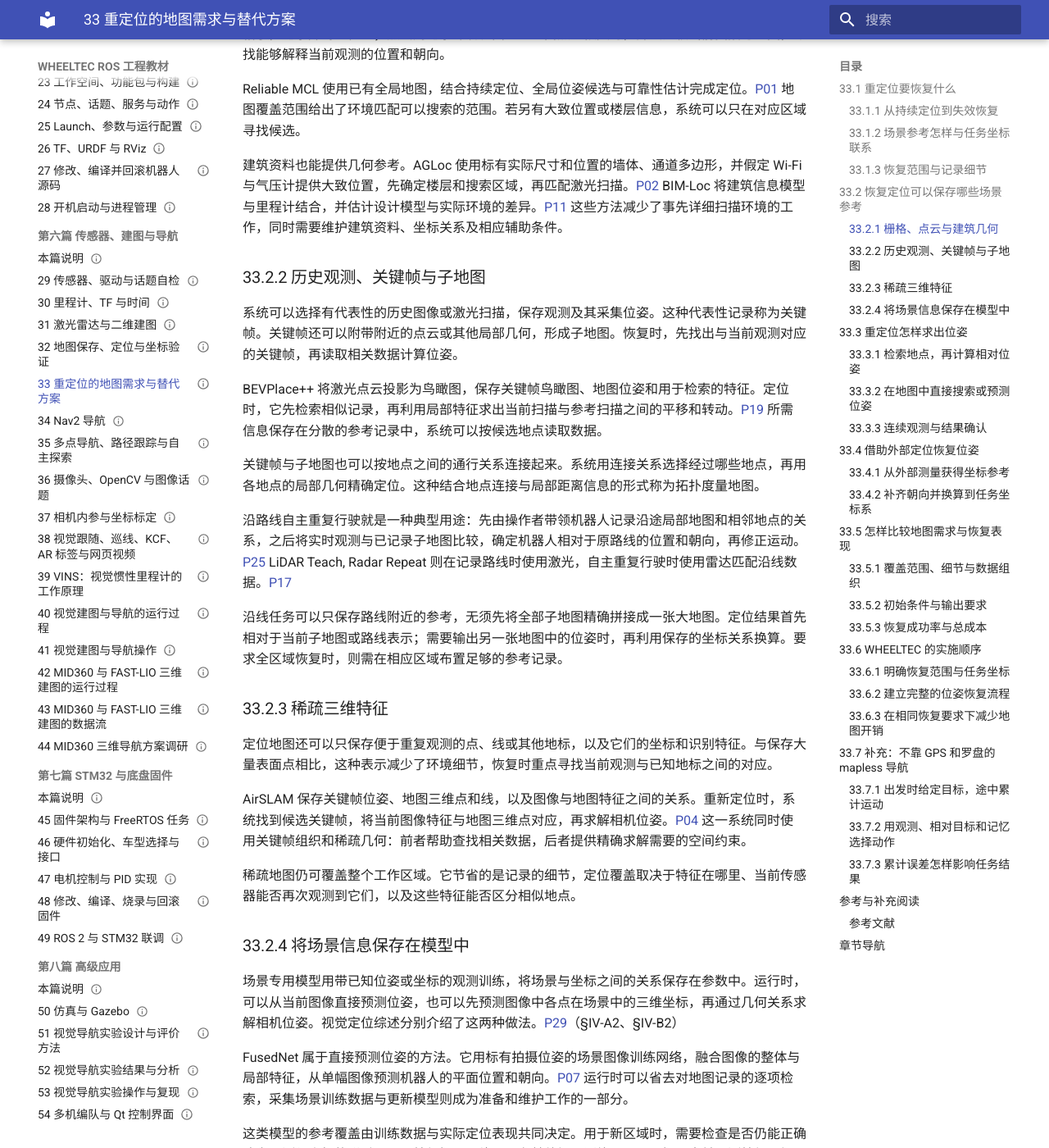
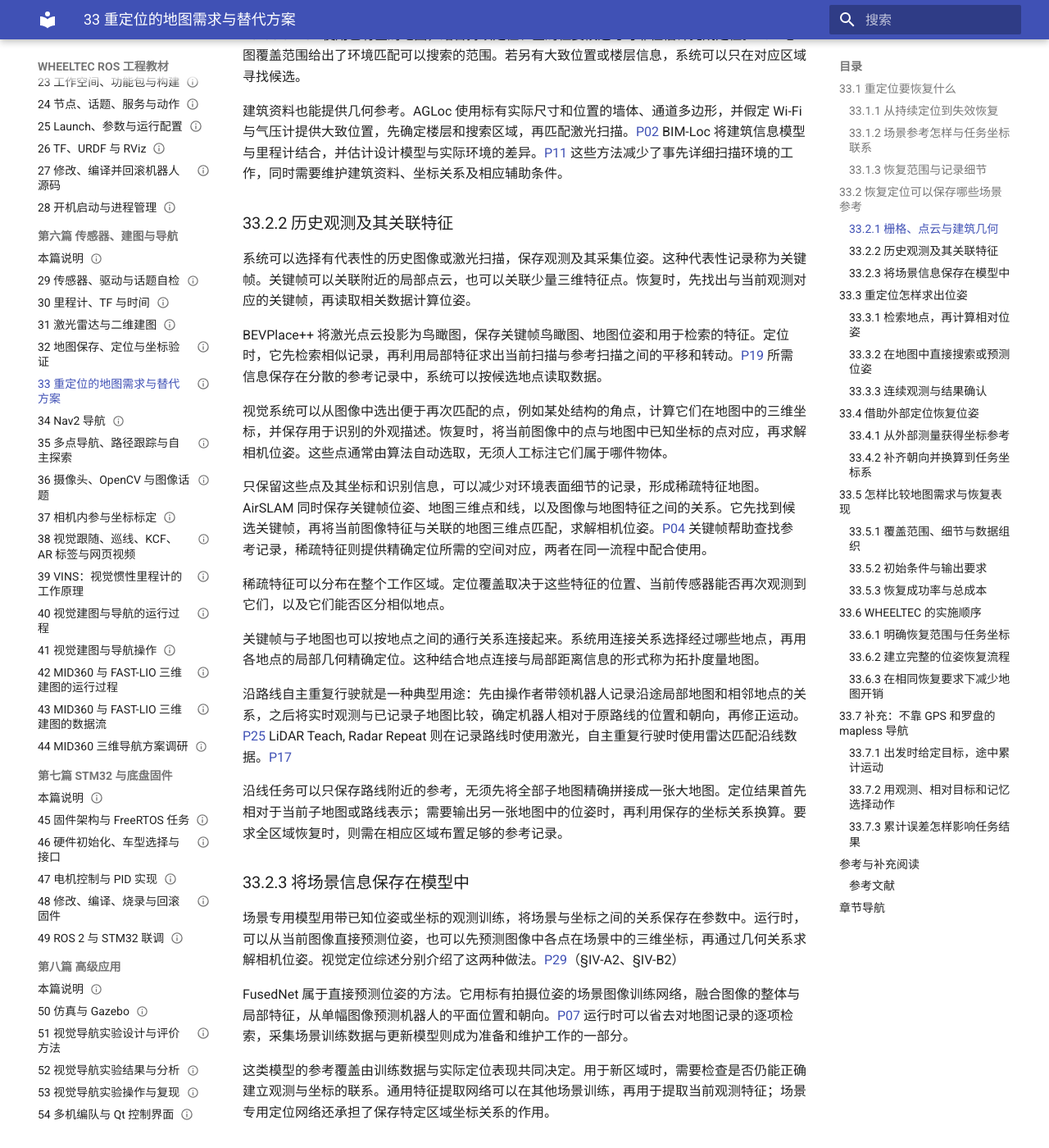
Before and after one commit to EnosElinsa/wheeltec-ros-textbook, an MkDocs documentation site: the page built from docs/06-sensors-navigation/33-relocalization-map-dependence.md, in a window 1280 px wide and 1400 px high, scrolled down 2887 px. Shown: the whole window at 82% size. Built offline with MkDocs 1.6.1 and Material for MkDocs 9.7.7, drawn with Linux system fonts in a browser that asks for light colours; some of the changed text lies outside the part shown.

Commit message:
docs: explain keyframes and sparse features as a combined workflow

```diff
--- a/docs/06-sensors-navigation/33-relocalization-map-dependence.md
+++ b/docs/06-sensors-navigation/33-relocalization-map-dependence.md
@@ -6,13 +6,12 @@ status: complete
 
 机器人行驶时需要持续估计自己的位置和朝向，两者合称位姿。遮挡、观测不足或机器人被搬动，都可能使原有定位失效。重定位利用当前观测或新的测量，重新确定机器人在任务坐标系中的位姿，使系统能够继续使用原来的目标和路线。
 
-本章讨论的问题是：重定位是否需要全局地图？重定位可以不使用一张完整、稠密且统一拼接的全局几何地图。恢复位姿所需的参考，可以是整张几何地图，也可以是历史图像或激光扫描、稀疏特征、经过训练的场景模型，或外部定位提供的测量。下面列出这些做法保存什么信息，以及怎样恢复定位。
+本章讨论的问题是：重定位是否需要全局地图？重定位可以不使用一张完整、稠密且统一拼接的全局几何地图。恢复位姿所需的参考，可以是整张几何地图，也可以是历史图像或激光扫描及其关联特征、经过训练的场景模型，或外部定位提供的测量。下面列出这些做法保存什么信息，以及怎样恢复定位。
 
 | 恢复定位所用的参考 | 保存或提供什么 | 怎样恢复定位 | 代表工作 |
 |---|---|---|---|
 | 整张几何地图 | 栅格、点云等环境几何及其坐标 | 将当前观测与地图匹配，搜索位置和朝向 | Reliable MCL [P01] |
-| 关键帧与局部地图 | 有代表性的历史观测、采集位姿及局部几何 | 找到对应地点，再计算与参考观测之间的位姿关系 | BEVPlace++ [P19] |
-| 稀疏特征 | 少量三维点、线或其他地标及其坐标 | 将当前特征与地图特征对应，再求解位姿 | AirSLAM [P04] |
+| 历史观测及其特征 | 关键帧、采集位姿，以及关联的局部地图或三维特征 | 检索对应记录，再匹配观测或特征，计算当前位姿 | BEVPlace++ [P19]、AirSLAM [P04] |
 | 场景专用模型 | 从该区域的观测与坐标中学到的关系 | 预测当前位姿，或预测用于求解位姿的场景坐标 | FusedNet [P07] |
 | 外部定位 | 卫星、基站或已知地标提供的测量 | 估计所需的位置和朝向，再换算到任务坐标系 | UWB 融合定位见 DURAL [P12] |
 
@@ -57,7 +56,7 @@ flowchart TD
 
 ## 33.2 恢复定位可以保存哪些场景参考
 
-激光定位综述介绍了关键帧子地图、全局特征地图和全局度量地图三种常用组织形式。[P28]（§2）下面从常见的几何地图讲起，再说明历史观测、稀疏特征和学习模型怎样提供参考。地图中的数据可以按需要组合使用，例如关键帧既可附带局部点云，也可附带稀疏特征。
+激光定位综述介绍了关键帧子地图、全局特征地图和全局度量地图三种常用组织形式。[P28]（§2）下面先介绍整张几何地图，再说明历史观测怎样关联局部地图或三维特征，最后介绍将场景信息保存在模型中的方法。
 
 ### 33.2.1 栅格、点云与建筑几何
 
@@ -67,11 +66,17 @@ Reliable MCL 使用已有全局地图，结合持续定位、全局位姿候选
 
 建筑资料也能提供几何参考。AGLoc 使用标有实际尺寸和位置的墙体、通道多边形，并假定 Wi-Fi 与气压计提供大致位置，先确定楼层和搜索区域，再匹配激光扫描。[P02] BIM-Loc 将建筑信息模型与里程计结合，并估计设计模型与实际环境的差异。[P11] 这些方法减少了事先详细扫描环境的工作，同时需要维护建筑资料、坐标关系及相应辅助条件。
 
-### 33.2.2 历史观测、关键帧与子地图
+### 33.2.2 历史观测及其关联特征
 
-系统可以选择有代表性的历史图像或激光扫描，保存观测及其采集位姿。这种代表性记录称为关键帧。关键帧还可以附带附近的点云或其他局部几何，形成子地图。恢复时，先找出与当前观测对应的关键帧，再读取相关数据计算位姿。
+系统可以选择有代表性的历史图像或激光扫描，保存观测及其采集位姿。这种代表性记录称为关键帧。关键帧可以关联附近的局部点云，也可以关联少量三维特征点。恢复时，先找出与当前观测对应的关键帧，再读取相关数据计算位姿。
 
 BEVPlace++ 将激光点云投影为鸟瞰图，保存关键帧鸟瞰图、地图位姿和用于检索的特征。定位时，它先检索相似记录，再利用局部特征求出当前扫描与参考扫描之间的平移和转动。[P19] 所需信息保存在分散的参考记录中，系统可以按候选地点读取数据。
+
+视觉系统可以从图像中选出便于再次匹配的点，例如某处结构的角点，计算它们在地图中的三维坐标，并保存用于识别的外观描述。恢复时，将当前图像中的点与地图中已知坐标的点对应，再求解相机位姿。这些点通常由算法自动选取，无须人工标注它们属于哪件物体。
+
+只保留这些点及其坐标和识别信息，可以减少对环境表面细节的记录，形成稀疏特征地图。AirSLAM 同时保存关键帧位姿、地图三维点和线，以及图像与地图特征之间的关系。它先找到候选关键帧，再将当前图像特征与关联的地图三维点匹配，求解相机位姿。[P04] 关键帧帮助查找参考记录，稀疏特征则提供精确定位所需的空间对应，两者在同一流程中配合使用。
+
+稀疏特征可以分布在整个工作区域。定位覆盖取决于这些特征的位置、当前传感器能否再次观测到它们，以及它们能否区分相似地点。
 
 关键帧与子地图也可以按地点之间的通行关系连接起来。系统用连接关系选择经过哪些地点，再用各地点的局部几何精确定位。这种结合地点连接与局部距离信息的形式称为拓扑度量地图。
 
@@ -79,15 +84,7 @@ BEVPlace++ 将激光点云投影为鸟瞰图，保存关键帧鸟瞰图、地图
 
 沿线任务可以只保存路线附近的参考，无须先将全部子地图精确拼接成一张大地图。定位结果首先相对于当前子地图或路线表示；需要输出另一张地图中的位姿时，再利用保存的坐标关系换算。要求全区域恢复时，则需在相应区域布置足够的参考记录。
 
-### 33.2.3 稀疏三维特征
-
-定位地图还可以只保存便于重复观测的点、线或其他地标，以及它们的坐标和识别特征。与保存大量表面点相比，这种表示减少了环境细节，恢复时重点寻找当前观测与已知地标之间的对应。
-
-AirSLAM 保存关键帧位姿、地图三维点和线，以及图像与地图特征之间的关系。重新定位时，系统找到候选关键帧，将当前图像特征与地图三维点对应，再求解相机位姿。[P04] 这一系统同时使用关键帧组织和稀疏几何：前者帮助查找相关数据，后者提供精确求解需要的空间约束。
-
-稀疏地图仍可覆盖整个工作区域。它节省的是记录的细节，定位覆盖取决于特征在哪里、当前传感器能否再次观测到它们，以及这些特征能否区分相似地点。
-
-### 33.2.4 将场景信息保存在模型中
+### 33.2.3 将场景信息保存在模型中
 
 场景专用模型用带已知位姿或坐标的观测训练，将场景与坐标之间的关系保存在参数中。运行时，可以从当前图像直接预测位姿，也可以先预测图像中各点在场景中的三维坐标，再通过几何关系求解相机位姿。视觉定位综述分别介绍了这两种做法。[P29]（§IV-A2、§IV-B2）
 
```
Also changed, not shown: docs/06-sensors-navigation/research/relocalization-method-notes.md (+1 -1 lines), docs/06-sensors-navigation/research/relocalization-taxonomy-reference-audit.md (+1 -1 lines).
